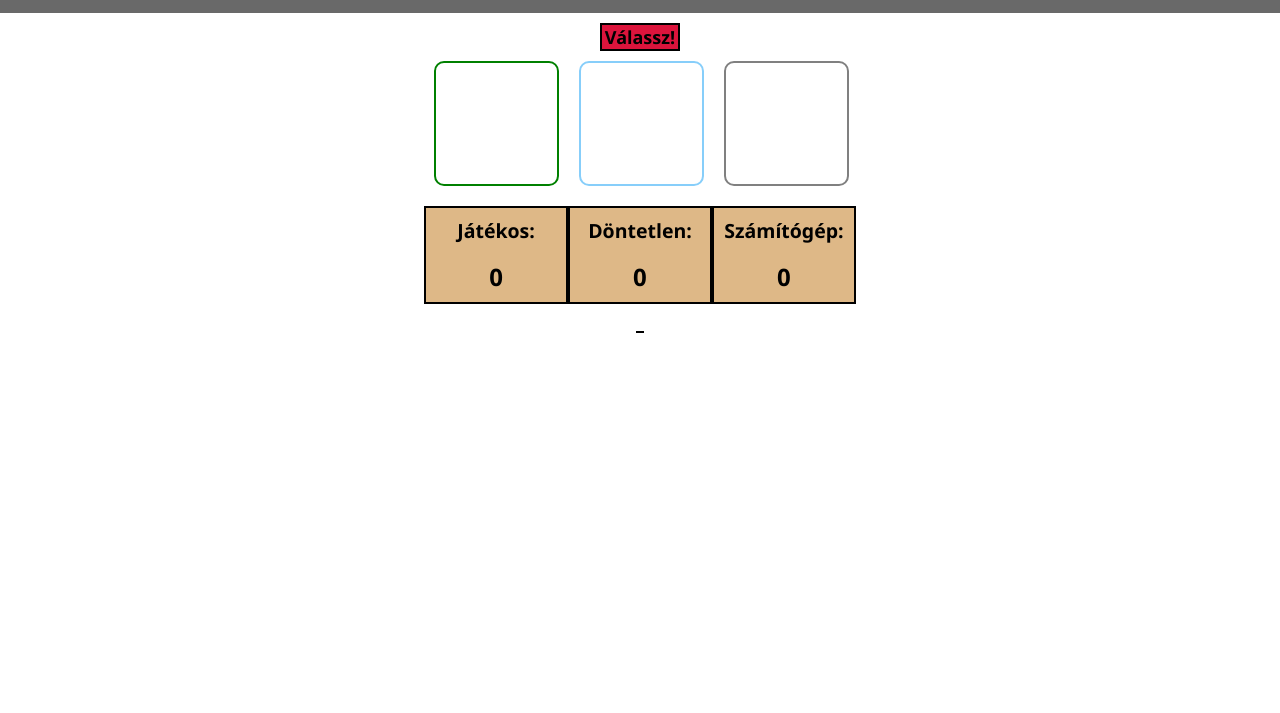
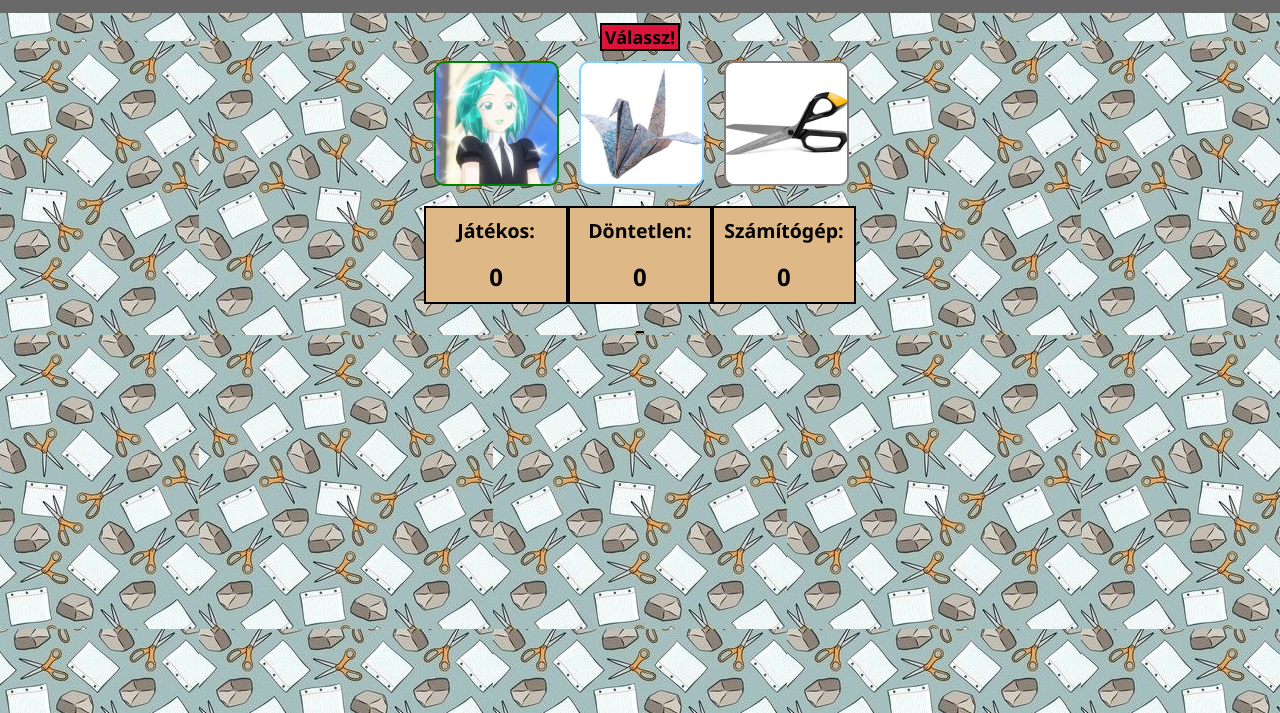
Before and after one commit to gubanyisara/gubanyisara.github.io, a plain HTML site: page KoPapirOllo/index.html in a window 1280 px wide. Shown: the part 87-800 px from the top of the page. Drawn offline with Linux system fonts and the light colour scheme.

Commit message:
Update style3.css

```diff
--- a/KoPapirOllo/style3.css
+++ b/KoPapirOllo/style3.css
@@ -17,7 +17,7 @@ header {
 body {
     /*margin-top: 2rem;*/
     font-family: 'Segoe UI', Tahoma, Geneva, Verdana, sans-serif;
-    background: url("KoPapirOllo/RockPaperScissors_background.jpg") repeat center;
+    background: url("/KoPapirOllo/RockPaperScissors_background.jpg") repeat center;
     color:black;
     font-weight: bold;
     /*background-color: black;
@@ -84,7 +84,7 @@ body {
     width: 125px;
     height: 125px;
     border-radius: 10px;
-    background: url("KoPapirOllo/ko_phos.jpg") center;
+    background: url("/KoPapirOllo/ko_phos.jpg") center;
     outline: none;
     border: 2px solid green;
     cursor: pointer;
@@ -98,7 +98,7 @@ body {
     width: 125px;
     height: 125px;
     border-radius: 10px;
-    background: url("KoPapirOllo/Papir_daru.jpg") center;
+    background: url("/KoPapirOllo/Papir_daru.jpg") center;
     outline: none;
     border: 2px solid lightskyblue;
     cursor: pointer;
@@ -113,7 +113,7 @@ body {
     width: 125px;
     height: 125px;
     border-radius: 10px;
-    background: url("KoPapirOllo/ollo.jpg") center;
+    background: url("/KoPapirOllo/ollo.jpg") center;
     outline: none;
     border: 2px solid gray;
     cursor: pointer;
```
